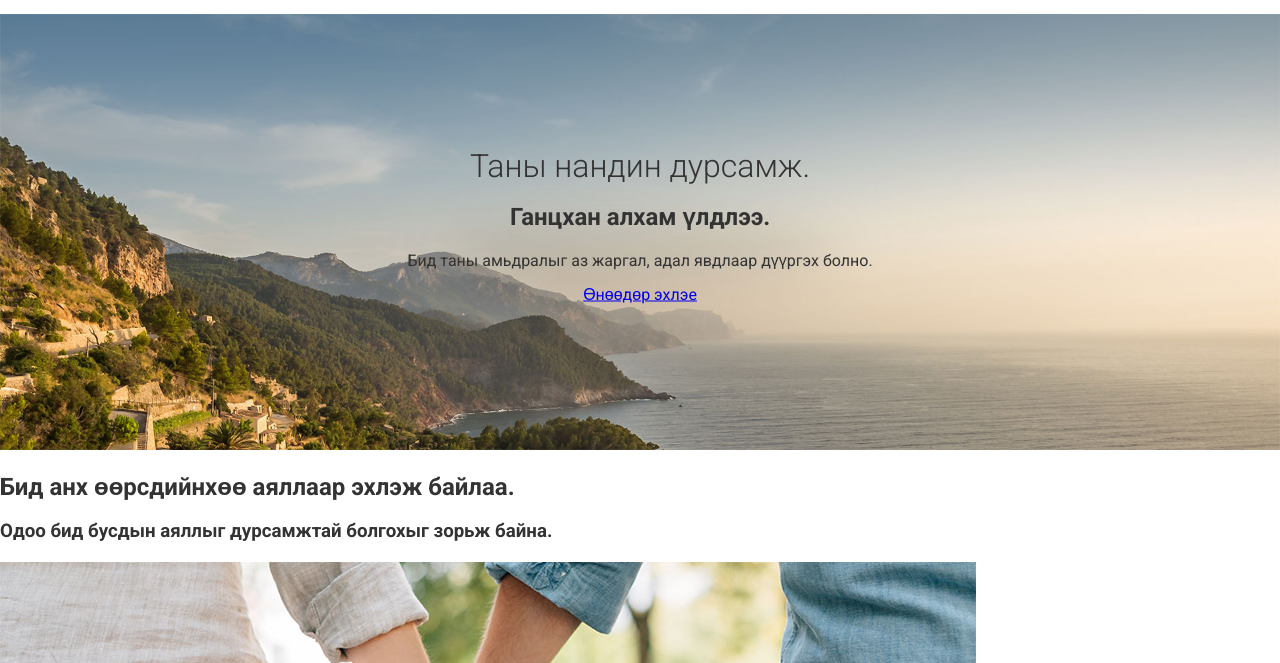
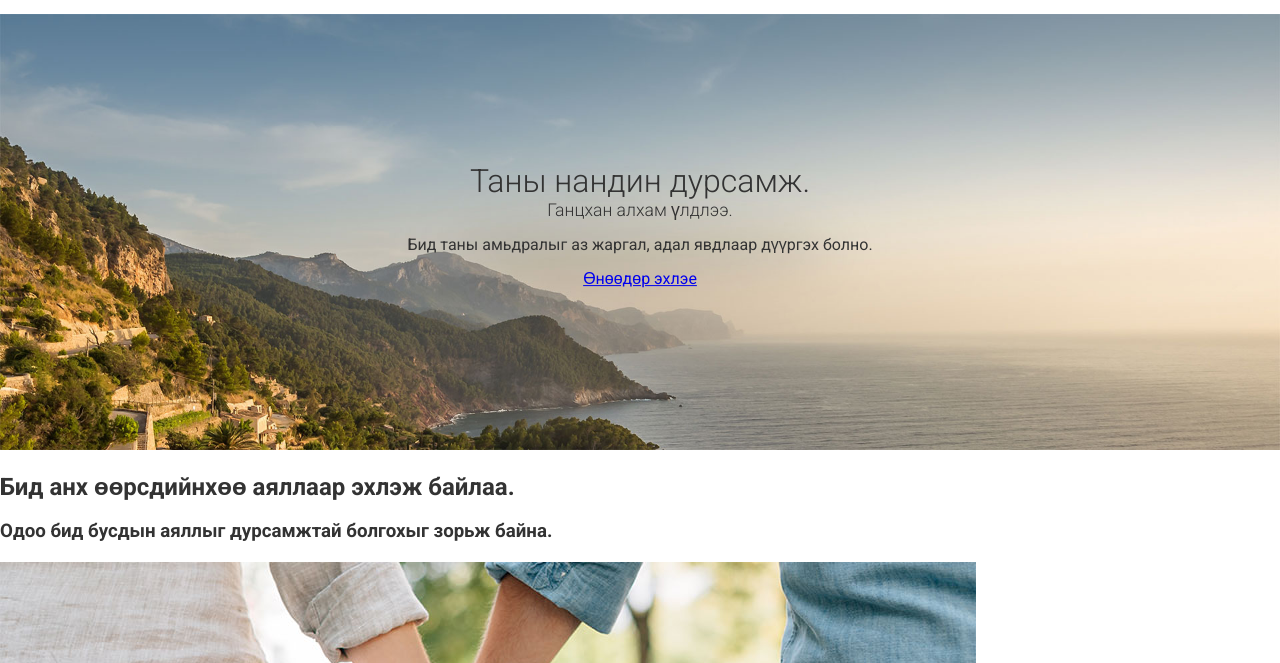
Before and after one commit to Tenkouu/travel, a website: page app/index.html in a window 1280 px wide. Shown: the part 137-800 px from the top of the page. Drawn offline with Linux system fonts and the light colour scheme.

Commit message:
Names Rules.

```diff
--- a/app/assets/styles/modules/_large-hero.css
+++ b/app/assets/styles/modules/_large-hero.css
@@ -18,6 +18,17 @@
     font-size: 2rem;
 
     @mixin atSmall {
-        font-size: 4.8rem;
+    font-size: 4.8rem;
     }
 }
+
+.large-hero__subtitle {
+    font-weight: 300;
+    color: $mainBlue;
+    margin: 0;
+    font-size: 1.1rem;
+
+    @mixin atSmall {
+    font-size: 2.9rem;
+    }
+}
--- a/app/bundled.js
+++ b/app/bundled.js
@@ -127,7 +127,7 @@ eval("// Imports\nvar ___CSS_LOADER_API_IMPORT___ = __webpack_require__(/*! ../.
 /*! no static exports found */
 /***/ (function(module, exports, __webpack_require__) {
 
-eval("// Imports\nvar ___CSS_LOADER_API_IMPORT___ = __webpack_require__(/*! ../../../../node_modules/css-loader/dist/runtime/api.js */ \"./node_modules/css-loader/dist/runtime/api.js\");\nexports = ___CSS_LOADER_API_IMPORT___(false);\n// Module\nexports.push([module.i, \".large-hero {\\r\\n    position: relative;\\r\\n}\\r\\n\\r\\n.large-hero__text-content {\\r\\n    position: absolute;\\r\\n    top: 50%;\\r\\n    transform: translateY(-50%);\\r\\n    left: 0;\\r\\n    width: 100%;\\r\\n    text-align: center;\\r\\n}\\r\\n\\r\\n.large-hero__title {\\r\\n    font-weight: 300;\\r\\n    color: $mainBlue;\\r\\n    margin: 0;\\r\\n    font-size: 2rem;\\r\\n\\r\\n    @mixin atSmall {\\r\\n        font-size: 4.8rem;\\r\\n    }\\r\\n}\", \"\"]);\n// Exports\nmodule.exports = exports;\n\n\n//# sourceURL=webpack:///./app/assets/styles/modules/_large-hero.css?./node_modules/css-loader/dist/cjs.js");
+eval("// Imports\nvar ___CSS_LOADER_API_IMPORT___ = __webpack_require__(/*! ../../../../node_modules/css-loader/dist/runtime/api.js */ \"./node_modules/css-loader/dist/runtime/api.js\");\nexports = ___CSS_LOADER_API_IMPORT___(false);\n// Module\nexports.push([module.i, \".large-hero {\\r\\n    position: relative;\\r\\n}\\r\\n\\r\\n.large-hero__text-content {\\r\\n    position: absolute;\\r\\n    top: 50%;\\r\\n    transform: translateY(-50%);\\r\\n    left: 0;\\r\\n    width: 100%;\\r\\n    text-align: center;\\r\\n}\\r\\n\\r\\n.large-hero__title {\\r\\n    font-weight: 300;\\r\\n    color: $mainBlue;\\r\\n    margin: 0;\\r\\n    font-size: 2rem;\\r\\n\\r\\n    @mixin atSmall {\\r\\n    font-size: 4.8rem;\\r\\n    }\\r\\n}\\r\\n\\r\\n.large-hero__subtitle {\\r\\n    font-weight: 300;\\r\\n    color: $mainBlue;\\r\\n    margin: 0;\\r\\n    font-size: 1.1rem;\\r\\n\\r\\n    @mixin atSmall {\\r\\n    font-size: 2.9rem;\\r\\n    }\\r\\n}\", \"\"]);\n// Exports\nmodule.exports = exports;\n\n\n//# sourceURL=webpack:///./app/assets/styles/modules/_large-hero.css?./node_modules/css-loader/dist/cjs.js");
 
 /***/ }),
 
--- a/app/index.html
+++ b/app/index.html
@@ -24,7 +24,7 @@
       <img src="assets/images/hero--large.jpg" />
       <div class="large-hero__text-content">
         <h1 class="large-hero__title">Таны нандин дурсамж.</h1>
-        <h2>Ганцхан алхам үлдлээ.</h2>
+        <h2 class="large-hero__subtitle">Ганцхан алхам үлдлээ.</h2>
         <p>Бид таны амьдралыг аз жаргал, адал явдлаар дүүргэх болно.</p>
         <p><a href="#">Өнөөдөр эхлэе</a></p>
       </div>
@@ -143,6 +143,7 @@
         <a href="#">Хамт аялах</a>
       </p>
     </footer>
+
     <!-- "modal" хичээлийг үзтэлээ энэ тайлбар бүхий хэсгийг битгий нээгээрэй
     <div class="modal">
       <div class="modal__inner">
```
Lines whose indentation alone changed are shown as unchanged.
